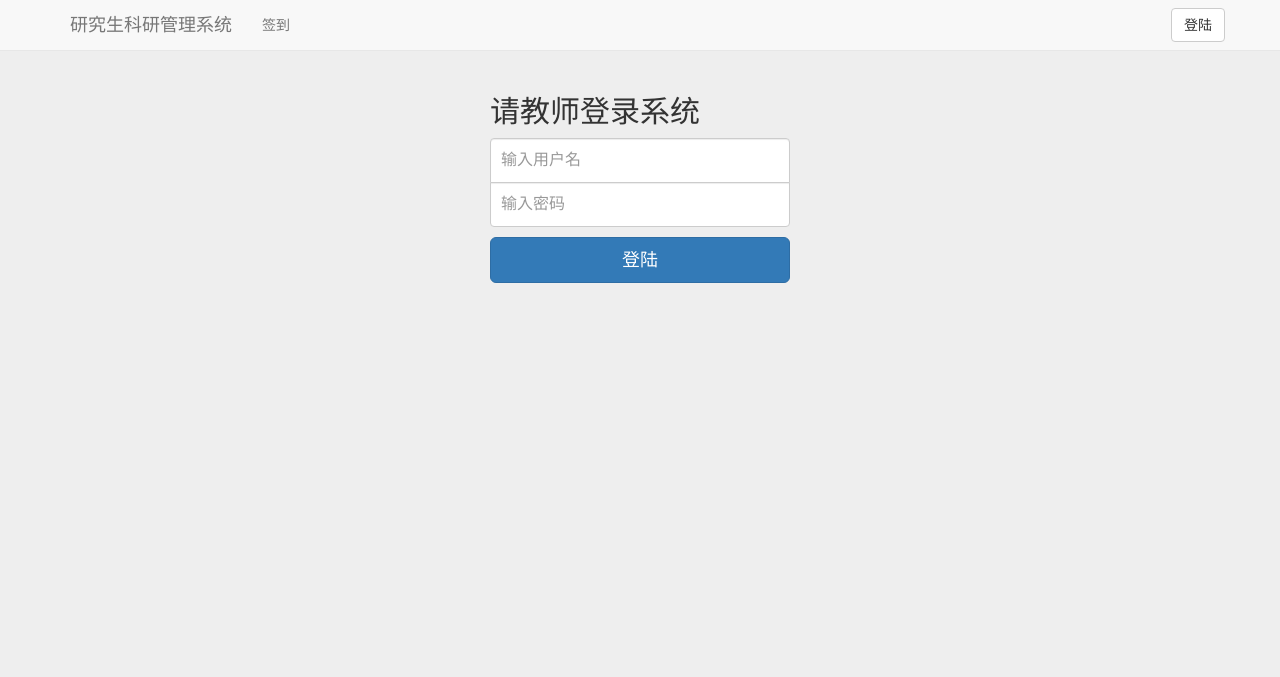
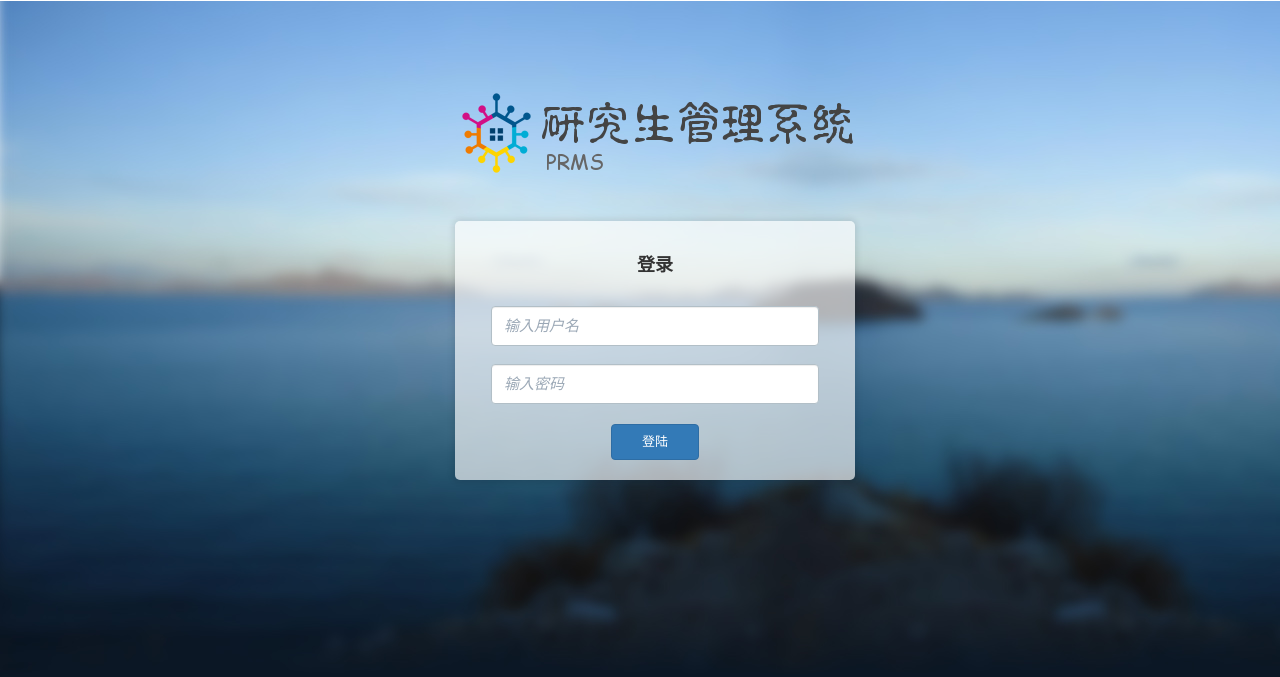
Before and after one commit to yuchenfei/prms, a Django app: page /teacher/login in a window 1280 px wide. Shown: the top 677 px of the page. Run offline with Django 3.2, Linux system fonts and the light colour scheme; some libraries are stand-ins or nearby versions.

Commit message:
修改登录界面样式，添加LOGO

```diff
--- /dev/null
+++ b/apps/account/static/css/login.css
@@ -0,0 +1,95 @@
+.login-bg {
+    background: url("../img/landscape.jpg") no-repeat center center fixed;
+    filter: progid:DXImageTransform.Microsoft.AlphaImageLoader(src='../img/bgs/landscape.jpg', sizingMethod='scale');
+    -ms-filter: "progid:DXImageTransform.Microsoft.AlphaImageLoader(src='../img/bgs/landscape.jpg', sizingMethod='scale')";
+    -webkit-background-size: cover;
+    -moz-background-size: cover;
+    -o-background-size: cover;
+    background-size: cover;
+}
+
+.login-wrapper {
+    width: 100%;
+    position: absolute;
+    top: 90px;
+    text-align: center;
+}
+
+.login-wrapper .logo {
+    margin-bottom: 45px;
+    position: relative;
+    left: 0px;
+}
+
+.login-wrapper .box {
+    margin: 0 auto;
+    padding: 35px 0 30px;
+    float: none;
+    width: 400px;
+    box-shadow: 0 0 6px 2px rgba(0, 0, 0, 0.1);
+    border-radius: 5px;
+    background: rgba(255, 255, 255, 0.65);
+}
+
+.login-wrapper .box .content-wrap {
+    width: 82%;
+    margin: 0 auto;
+}
+
+.login-wrapper .box h6 {
+    text-transform: uppercase;
+    margin: 0 0 30px 0;
+    font-size: 18px;
+    font-weight: 600;
+}
+
+.login-wrapper .box input[type="text"],
+.login-wrapper .box input[type="password"] {
+    font-size: 15px;
+    height: 40px;
+    margin-bottom: 18px;
+    border-color: #b2bfc7;
+    padding-left: 12px;
+}
+
+.login-wrapper .box input[type="password"] {
+    margin-bottom: 10px;
+}
+
+.login-wrapper .box input:-moz-placeholder {
+    color: #9ba8b6;
+    font-size: 15px;
+    letter-spacing: 0px;
+    font-style: italic;
+}
+
+.login-wrapper .box input:-ms-input-placeholder {
+    color: #9ba8b6;
+    font-style: italic;
+    letter-spacing: 0px;
+    font-size: 15px;
+}
+
+.login-wrapper .box input::-webkit-input-placeholder {
+    color: #9ba8b6;
+    font-style: italic;
+    letter-spacing: 0px;
+    font-size: 15px;
+}
+
+.login-wrapper .box a.forgot {
+    display: block;
+    text-align: right;
+    font-style: italic;
+    text-decoration: underline;
+    color: #3d88ba;
+    font-size: 13px;
+    margin-bottom: 6px;
+}
+
+.login-wrapper .box .login {
+    position: relative;
+    top: 10px;
+    font-size: 13px;
+    padding: 8px 30px;
+}
--- a/apps/account/static/login.css
+++ /dev/null
@@ -1,35 +0,0 @@
-.form-login {
-    max-width: 330px;
-    padding: 15px;
-    margin: 0 auto;
-}
-
-.form-login .form-login-heading{
-  margin-bottom: 10px;
-}
-
-.form-login .form-control {
-    position: relative;
-    height: auto;
-    -webkit-box-sizing: border-box;
-    -moz-box-sizing: border-box;
-    box-sizing: border-box;
-    padding: 10px;
-    font-size: 16px;
-}
-
-.form-login .form-control:focus {
-    z-index: 2;
-}
-
-.form-login input[name="username"] {
-    margin-bottom: -1px;
-    border-bottom-right-radius: 0;
-    border-bottom-left-radius: 0;
-}
-
-.form-login input[name="password"] {
-    margin-bottom: 10px;
-    border-top-left-radius: 0;
-    border-top-right-radius: 0;
-}
--- a/apps/account/templates/account/login.html
+++ b/apps/account/templates/account/login.html
@@ -1,13 +1,29 @@
-{% extends 'base.html' %}
-
-{% block extrahead %}
+<!doctype html>
+<html class="login-bg" lang="cn">
+<head>
+    <meta charset="UTF-8">
+    <meta name="viewport"
+          content="width=device-width, user-scalable=no, initial-scale=1.0, maximum-scale=1.0, minimum-scale=1.0">
+    <meta http-equiv="X-UA-Compatible" content="ie=edge">
+    <title>研究生科研管理系统 - 登录</title>
     {% load staticfiles %}
-    <link href="{% static 'login.css' %}" rel="stylesheet">
-{% endblock %}
-
-{% block content-fluid %}
+    <!-- bootstrap -->
+    <link rel="stylesheet" href="{% static 'bootstrap/css/bootstrap.min.css' %}">
+    <!-- this page specific styles -->
+    <link rel="stylesheet" href="{% static 'css/login.css' %}">
+</head>
+<body>
+<div class="container">
+    <div class="row">
+        <div class="col-xs-12 col-md-12">
+            <div class="login-wrapper">
+                <a href="/">
+                    <img class="logo" src="{% static 'img/logo.png' %}"/>
+                </a>
+                <div class="box">
+                    <div class="content-wrap">
+                        <h6>登录</h6>
                         <form class="form-login" action="{{ url }}" method="post">
-        <h2 class="form-login-heading">请{{ user_type }}登录系统</h2>
                             {% csrf_token %}
                             {% for field in form %}
                                 {{ field }}
@@ -15,9 +31,16 @@
                             {% for error in form.non_field_errors %}
                                 <div class="alert alert-danger">{{ error }}</div>
                             {% endfor %}
-        <button class="btn btn-lg btn-primary btn-block" type="submit">登陆</button>
+                            <button class="btn btn-primary login" type="submit">登陆</button>
                         </form>
-{% endblock %}
-
-{% block navigation_bar %}
-{% endblock %}
+                    </div>
+                </div>
+            </div>
+        </div>
+    </div>
+</div>
+<!-- scripts -->
+<script src="http://code.jquery.com/jquery.min.js"></script>
+<script src="{% static 'bootstrap/js/bootstrap.min.js' %}"></script>
+</body>
+</html>
--- a/templates/base.html
+++ b/templates/base.html
@@ -13,7 +13,9 @@
 <body>
 <nav class="navbar navbar-default navbar-fixed-top">
     <div class="container">
-        <a class="navbar-brand" href="/">研究生科研管理系统</a>
+        <a class="navbar-brand" href="/">
+            <img alt="Brand" style="max-width:200px;margin-top:-7px;" src="{% static 'img/logo.png' %}"/>
+        </a>
         <ul class="nav navbar-nav navbar-left">
             <li role="presentation"><a href="{% url 'check_in' %}">签到</a></li>
         </ul>
```
Also changed, not shown: apps/account/static/img/landscape.jpg (added), apps/account/static/img/logo.png (added). Lines whose indentation alone changed are shown as unchanged.
